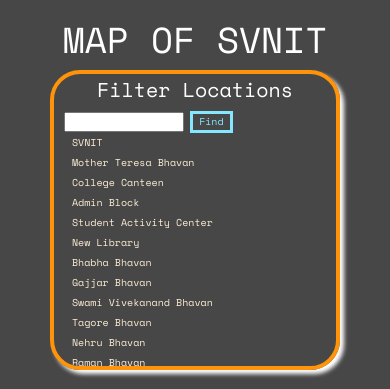
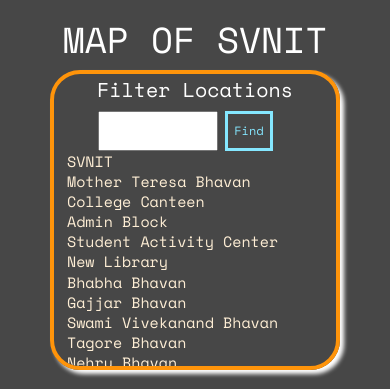
Before and after one commit to ApTr13/SVNIT-Map, a plain HTML site: page index.html in a window 390 px wide. Shown: the top 389 px of the page. Drawn offline with nearby package versions, Linux system fonts and the light colour scheme; some packages are replaced by stand-ins of ours.

Commit message:
Add files via upload

```diff
--- a/css/style.css
+++ b/css/style.css
@@ -1,58 +1,75 @@
 /*Style.css for SVNIT MAP Application
 Made By - ApTr13*/
+
+/* CSS Validated with No Errors
+By W3C CSS VALIDATION SERVICE
+http://jigsaw.w3.org/css-validator/
+*/
+
 /* CSS for primary tags and headings*/
 * {
 	box-sizing:border-box;
 	font-family: 'Space Mono', monospace;
 	color: white;
 }
+
 body {
 	background-color: #474747;
 }
-h1,h3{
+
+h1,
+h3 {
 	text-align:center;
 }
-h3{
+
+h3 {
 	margin: 5px;
 	margin-bottom: 10px;
 }
-h4,p{
+
+h4,
+p {
 	text-align: center;
 	margin: 2px;
 	color: black;
 }
-#marker-links li{
+
+.marker-links li {
 	list-style: none;
 	cursor: pointer;
 	line-height: 20px;
 }
-hr{
+
+hr {
 	border: 1px solid white;
 	height: 0px;
 }
-.locsearch{
+
+.locsearch {
 	color: black;
 	width: 160px;
 	margin-left: 10px;
 }
-.find{
+.find {
 	color: #85E7FF;
 	border: 3px solid #85E7FF;
 	background-color: #474747;
 }
+
 /*CSS for all API divisions*/
-.goibibo,.wikipedia,.markerlist{
+.goibibo,.wikipedia,.markerlist {
 	height: 315px;
 	border: 4px solid #FF940A;
 	border-radius: 30px;
     box-shadow: 4px 4px 4px white;
     z-index: 999;
 }
-.goibibo ul{
+
+.goibibo ul {
 	padding-left: 5px;
 }
 
-.hotelbox{
+.hotelbox {
 	border: 2px solid #CBFCD3;
 	height: 70px;
 	margin-left: 0px;
@@ -60,23 +77,28 @@
 	padding: 0px;
 	vertical-align: center;
 }
-.hotelbox{
+
+.hotelbox {
 	padding: 0px;
 	border-radius: 3px;
 }
+
 .hotelbox a{
 	padding: 0px;
 	padding-left: 10px;
 	padding-top: 5px;
 }
-a{
+
+a {
 	color: #85E7FF;
 }
-a:hover{
+
+a:hover {
 	text-decoration: none;
 	color: #A9B3FF;
 }
-.hotelpic{
+
+.hotelpic {
 	position: relative;
 	left: 0%;
 	top: 12%;
@@ -86,58 +108,75 @@
 	border: 2px solid white;
 	padding: 0px;
 }
-.hoteltext{
+
+.hoteltext {
 	padding:0px;
 }
-.hoteltext a{
+
+.hoteltext a {
 	padding: 0px;
 	padding-top: 5px;
 }
-.hoteltext span{
+
+.hoteltext span {
 	padding: 0px;
 }
-.goibibo{
+
+.goibibo {
 	overflow: hidden;
 }
-.goibibo:hover{
+
+.goibibo:hover {
 	overflow-y: scroll;
 }
-.markerlist{
+
+.markerlist {
 	height: 480px;
 }
-.info_img{
+
+.info_img {
 	width: 200px;
 	margin:0 auto;
 }
-.infolinks,.wikilinks{
+
+.infolinks,.wikilinks {
 	color: #01B394;
 }
-#content{
+
+.infocontent {
 	width:300px;
 }
-#map{
+
+.googlemap {
     height: 480px;
     border-radius: 30px;
     border: 5px solid #F9ECEC;
 }
-#marker-links{
+
+.marker-links {
 	padding-left: 3px;
 }
-#marker-links li{
+
+.marker-links li {
 	padding-left: 5px;
 	color: #FEEED5;
 }
-p.col-md-2, .hotelprice{
+
+p.col-md-2, .hotelprice {
 	padding:0px;
 	color: white;
 }
-.api_img{
+
+.api_img {
 	width: 100%;
 }
+
+
 /*Footer Section*/
-.developer div{
+.developer div {
 	background-color: white;
 }
+
 .icon {
 	color: white;
 	position: relative;
@@ -158,28 +197,35 @@
 	margin-left: 10px;
 	margin-right: 10px;
 }
-.courtesy{
+
+.courtesy {
 	border-right: 2px solid white;
 }
-.developer-links{
+
+.developer-links {
 	height: 60px;
 	border-radius: 20px;
 	margin: 0 auto;
 }
+
 .facebook {
 	background: url("social-1_logo-facebook.svg");
 }
+
 .github {
 	background: url("social-1_logo-github.svg");
 }
+
 .insta {
 	background: url("social-1_logo-instagram.svg");
 }
+
 .gmail {
 	background: url("gmail.png");
-  opacity: 0.8;
+	opacity: 0.8;
 }
-.website{
+
+.website {
 	display: inline;
 	top: 10px;
 	color: white;
@@ -191,20 +237,23 @@
 	margin-left: 10px;
 	margin-right: 10px;
 }
-.website:hover{
+.website:hover {
 	color: white;
 	text-decoration: none;
 }
+
+
 /*Formatting the Scrollbar*/
 ::-webkit-scrollbar {
     width: 12px;
     z-index: -99;
     opacity: 0;
 }
+
 ::-webkit-scrollbar-track {
     -webkit-box-shadow: inset 0 0 6px rgba(0,0,0,0);
     -webkit-border-radius: 10px;
-    opacity: z-index: -99;
+    z-index: -99;
     border-radius: 10px;
 }
 
@@ -214,46 +263,53 @@
     background: #E0E0E0;
     -webkit-box-shadow: inset 0 0 6px rgba(0,0,0,0);
 }
-::-webkit-scrollbar-thumb:window-inactive {
-	background: #E0E0E0;
-}
+
+
 
 @media only screen and (max-width : 1200px) {
-	*{
+	* {
 		font-size: 12px;
 	}
-	#marker-links li a{
+
+	.marker-links li a {
 		font-size: 12px;
 	}
-	.locsearch{
+
+	.locsearch {
 		width: 120px;
 	}
-	h3{
+
+	h3 {
 		font-size: 20px;
 	}
-	.hotelpic{
+
+	.hotelpic {
 		width: 40px;
 		height:40px;
 		border-radius: 20px;
 	}
-	#wikipedia-links{
+
+	#wikipedia-links {
 		padding-left: 24px;
 	}
 }
 
 @media only screen and (max-width : 992px) {
-	*{
+	* {
 		font-size: 11px;
 	}
-	.container{
+
+	.container {
 		width: 730px;
 	}
-	.courtesy{
+
+	.courtesy {
 		border-bottom: 2px solid white;
 		border-right: 0px ;
 		padding-bottom: 15px;
 	}
-	.developer{
+
+	.developer {
 		padding-bottom: 5px;
 		padding-top: 5px;
 	}
@@ -261,74 +317,114 @@
 }
 
 @media only screen and (max-width : 768px) {
-	*{
-		font-size: 10px;
+	* {
+		font-size: 11px;
 	}
-	.container{
+
+	.container {
 		width: 500px;
 	}
-	.markerlist,.wikipedia{
+
+	input {
+		height: 40px;
+	}
+
+	.markerlist,.wikipedia {
 		margin-bottom: 20px;
 	}
-	.wikipedia{
+
+	.wikipedia {
 		max-height: 250px;
 	}
-	form{
-		margin: 0 auto;
+
+	form {
+		position: relative;
+		left: 26%;
 	}
-	#marker-links li{
-		width: 49%;
+
+	.marker-links li {
+		width: 85%;
 		margin: 0px;
 		display: inline-block;
+		padding-left: 20px;
+		font-size: 15px;
 	}
-	.markerlist{
+	.markerlist {
 		height: 300px;
+		overflow-y: scroll;
+		overflow-x: hidden;
 	}
 
 }
 
 @media only screen and (max-width : 500px) {
-	.container{
+	*{
+		font-size: 12px;
+	}
+
+	.container {
 		width: 350px;
 	}
-	.markerlist{
+
+	input {
+		height: 40px;
+	}
+
+	form {
+		position: relative;
+		left:12%;
+	}
+
+	.markerlist {
 		min-height: 100px;
 		overflow-y: scroll;
+		overflow-x: hidden;
 	}
-	#marker-links li{
-		width: 99%;
+
+	.marker-links li {
+		width: 95%;
 		margin: 0px;
 		display: inline-block;
-		padding-left: 15px;
+		padding-left: 10px;
+		font-size: 15px;
 	}
-	.wikipedia{
+
+	.wikipedia {
 		min-height: 80px;
 		overflow-y: scroll;
 		overflow-x: hidden;
 	}
-	.wikipedia li{
+
+	.wikipedia li {
 		padding-left: 15px;
 	}
+
 	.hotelbox{
 		width: 95%;
 		margin: 0px auto;
 	}
+
 	.hotelpic{
 		width: 50px;
 		height: 50px;
 		border-radius: 25px;
 	}
+
 	.courtesy div{
 		width: 100%;
 		margin-bottom: 10px;
 	}
+
 	.developer-links{
 		height: 100px;
 	}
-	#content{
-		width:200px;
+
+	.infocontent{
+		width:220px;
+		font-size: 13px;
 	}
+
 	::-webkit-scrollbar {
-	    width: 5px;
+	    width: 10px;
 	}
 }
```
